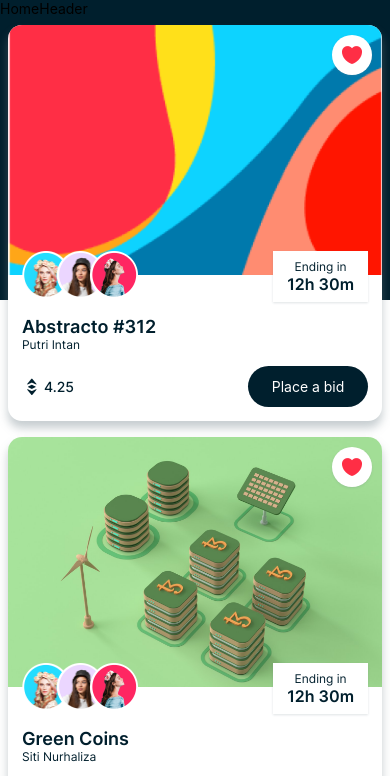
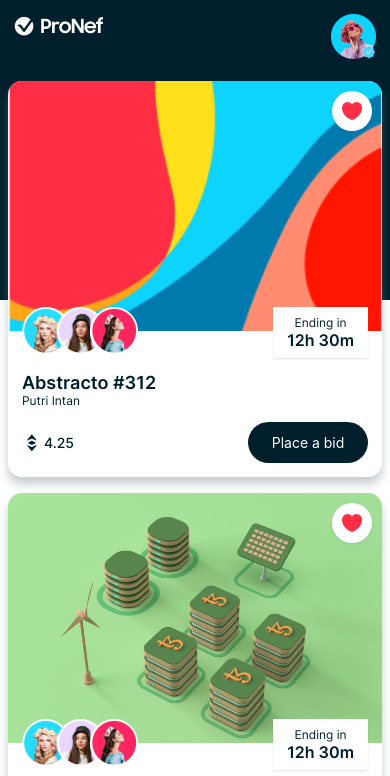
Before and after one commit to icecrimu/pronef-native-app, a React Native app: screen /Home in a window 390 px wide. Shown: the top 776 px of the page. Built offline with nearby package versions, Linux system fonts and the light colour scheme.

Commit message:
Add logo, profile, badge

```diff
--- a/components/HomeHeader.js
+++ b/components/HomeHeader.js
@@ -1,10 +1,47 @@
-import { View, Text } from "react-native"
-import React from "react"
+import { View, Text, Image, TextInput } from "react-native"
 
-const HomeHeader = () => {
+import { COLORS, FONTS, SIZES, assets } from "../constants"
+
+const HomeHeader = ({ onSearch }) => {
   return (
-    <View>
-      <Text>HomeHeader</Text>
+    <View
+      style={{
+        backgroundColor: COLORS.primary,
+        padding: SIZES.font
+      }}
+    >
+      <View
+        style={{
+          flexDirection: "row",
+          justifyContent: "space-between",
+          alignContent: "center"
+        }}
+      >
+        <Image
+          source={assets.logo}
+          resizeMode="contain"
+          style={{ width: 90, height: 25 }}
+        />
+
+        <View style={{ width: 45, height: 45 }}>
+          <Image
+            source={assets.person01}
+            resizeMode="contain"
+            style={{ width: "100%", height: "100%" }}
+          />
+          <Image
+            source={assets.badge}
+            resizeMode="contain"
+            style={{
+              position: "absolute",
+              width: 15,
+              height: 15,
+              bottom: 0,
+              right: 0
+            }}
+          />
+        </View>
+      </View>
     </View>
   )
 }
```
